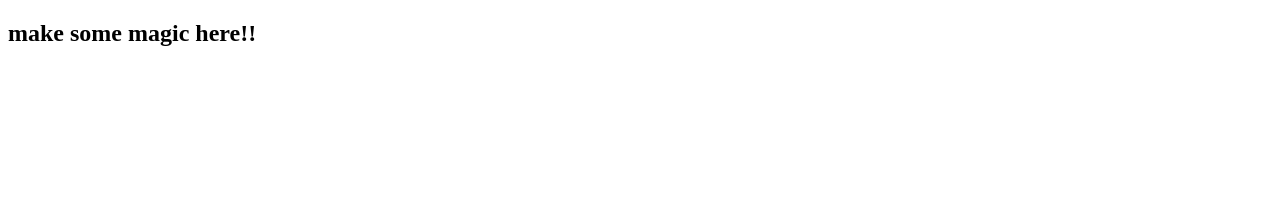
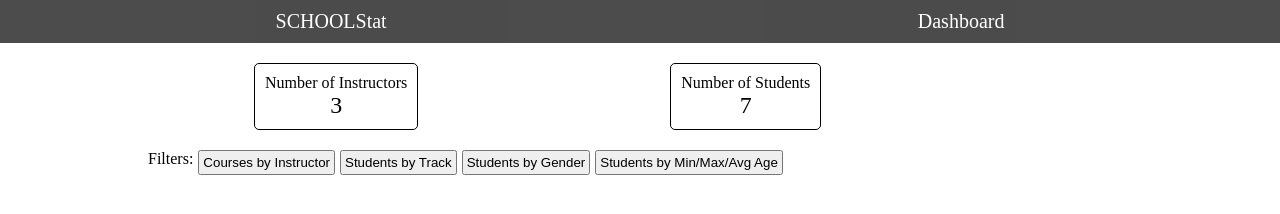
Before and after one commit to rolteame/Circle-13-SchoolStat, a plain HTML site: page index.html in a window 1280 px wide. Drawn offline with Linux system fonts and the light colour scheme.

Commit message:
temporary navigation and javascript

```diff
--- a/app.mjs
+++ b/app.mjs
@@ -1,15 +1,18 @@
+import {instructors, students} from "./data.mjs";
 function startApp() {
     // Your entire app should not necessarily be coded inside this
     // single function (though there's no penalty for that),
     // so create and use/call additional functions from here
 
     // pls remove the below and make some magic in here!
-    console.log('make magic in here!');
+  let numberOfInstructors = document.getElementById('instructorsNumber');
+  let instructorNumbers = instructors.length;
+  numberOfInstructors.innerText = instructorNumbers;
 
-    const header = document.querySelector('h2');
-    if(header) {
-      header.textContent = 'make some magic here!!';
-    }
+  let numberOfStudents = document.getElementById('studentsNumber');
+  let studentNumbers = students.length;
+  numberOfStudents.innerText = studentNumbers;
+
   };
 
   // ======= DO NOT EDIT ============== //
--- /dev/null
+++ b/data.mjs
@@ -0,0 +1,62 @@
+export let instructors = [
+  {
+  name: "Instructor 1",
+  track: "Frontend",
+  course: "Introduction to HTML",
+  },
+  {
+  name: "Instructor 2",
+  track: "Backend",
+  course: "Introduction to Javascript",
+  },
+  {
+  name: "Instructor 1",
+  track: "Cloud",
+  course: "What is cloud computing",
+  },
+]
+
+export let students = [
+  {
+    name: "Student 1",
+    track: "Frontend",
+    gender: "male",
+    age: 24,
+  },
+  {
+    name: "Student 2",
+    track: "Backend",
+    gender: "Female",
+    age: 20,
+  },
+  {
+    name: "Student 3",
+    track: "Frontend",
+    gender: "Female",
+    age: 22,
+  },
+  {
+    name: "Student 4",
+    track: "cloud",
+    gender: "male",
+    age: 28,
+  },
+  {
+    name: "Student 5",
+    track: "Backend",
+    gender: "male",
+    age: 23,
+  },
+  {
+    name: "Student 6",
+    track: "cloud",
+    gender: "male",
+    age: 25,
+  },
+  {
+    name: "Student 1",
+    track: "Frontend",
+    gender: "male",
+    age: 24,
+  },
+]
--- a/index.html
+++ b/index.html
@@ -1,5 +1,6 @@
 <!DOCTYPE html>
 <html lang="en">
+
 <head>
   <meta charset="UTF-8">
   <meta http-equiv="X-UA-Compatible" content="IE=edge">
@@ -8,12 +9,51 @@
 
   <link rel="stylesheet" href="style.css">
 </head>
+
 <body>
 
-    <h2>make some magic here!!</h2>
+  <nav class="nav">
+    <ul class="nav-list">
+      <li class="nav-item logo">SCHOOLStat</li>
+      <li class="nav-item">Dashboard</li>
+    </ul>
+  </nav>
+
+  <section class="listing">
+    <div class="cards-container">
+      <div class="card">
+        <p>Number of Instructors</p>
+        <p class="showNumber" id="instructorsNumber"></p>
+      </div>
+      <div class="card">
+        <p>Number of Students</p>
+        <p class="showNumber" id="studentsNumber"></p>
+      </div>
+    </div>
+    <div class="filters">
+      <p>Filters:</p>
+      <div>
+        <button>Courses by Instructor</button>
+      </div>
+      <div>
+        <button>Students by Track</button>
+      </div>
+      <div>
+        <button>Students by Gender</button>
+      </div>
+      <div>
+        <button>Students by Min/Max/Avg Age</button>
+      </div>
+    </div>
+  </section>
+
+  <section>
+
+  </section>
 
   <!-- // ============= EEND DO NOT EDIT ============== // -->
   <script src="index.mjs" type="module"></script>
   <!-- // ============= EEND DO NOT EDIT ============== // -->
 </body>
+
 </html>
--- a/style.css
+++ b/style.css
@@ -0,0 +1,64 @@
+*, body {
+  margin: 0;
+  padding: 0;
+  box-sizing: border-box;
+  max-width: 100%;
+  max-height: 100%;
+}
+
+.nav {
+  background-color: #000000;
+  opacity: 0.7;
+  color: #fff;
+  padding: 10px;
+  margin: auto auto;
+}
+
+.nav-list {
+  display: flex;
+  list-style-type: none;
+  justify-content: space-around;
+}
+
+.nav-item {
+  font-size: 20px;
+}
+
+.listing {
+  width: 80%;
+  margin: 0 auto;
+}
+
+.cards-container {
+  width: 80%;
+  display: flex;
+  justify-content: space-around;
+}
+
+.filters {
+  display: flex;
+  width: 80%;
+  padding: 20px;
+}
+
+.filters div {
+  margin-left: 5px;
+
+}
+
+.filters button {
+  padding: 3px;
+}
+
+.card {
+  padding: 10px;
+  margin-top: 20px;
+  border: 1px solid black;
+  border-radius: 5px;
+}
+
+.showNumber {
+  font-size: 24px;
+  font-weigth: bold;
+  text-align: center;
+}
```
Also changed, not shown: 3 other files. Lines whose indentation alone changed are shown as unchanged.
